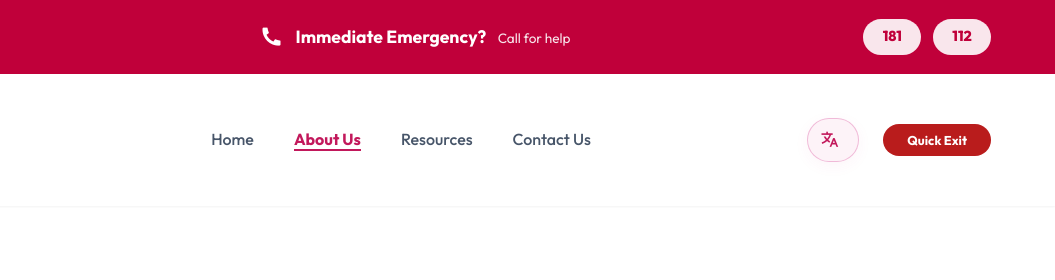
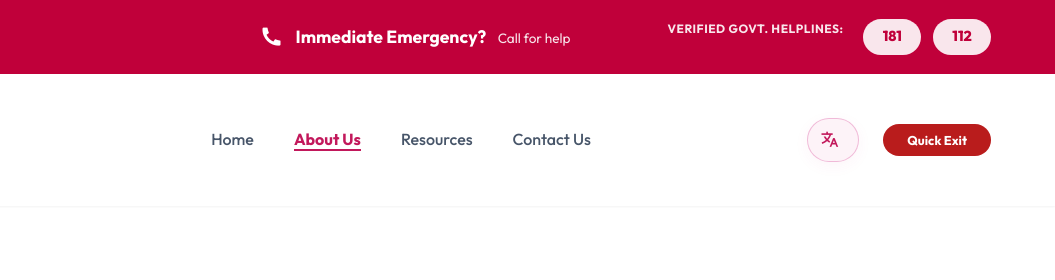
Before and after one commit to swarnavaaaa/Sakhi-181, a plain HTML site: page about.html in a window 1280 px wide. Shown: the top 280 px of the page, 225-1280 px from the left. Drawn offline with nearby package versions, Linux system fonts and the light colour scheme.

Commit message:
Add Verified Govt. Helplines label to emergency bar

```diff
--- a/about.html
+++ b/about.html
@@ -35,6 +35,7 @@
                 <h4>Immediate Emergency? <span>Call for help</span></h4>
             </div>
             <div class="emergency-buttons-desktop">
+                <span style="font-size: 0.75rem; font-weight: 700; color: white; margin-right: 0.5rem; opacity: 0.9; text-transform: uppercase; letter-spacing: 0.5px;">Verified Govt. Helplines:</span>
                 <a href="tel:181" class="btn-emergency-pill">181</a>
                 <a href="tel:112" class="btn-emergency-pill">112</a>
             </div>
```
Also changed, not shown: contact.html (+1 -0 lines), index.html (+1 -0 lines), resources.html (+1 -0 lines).
